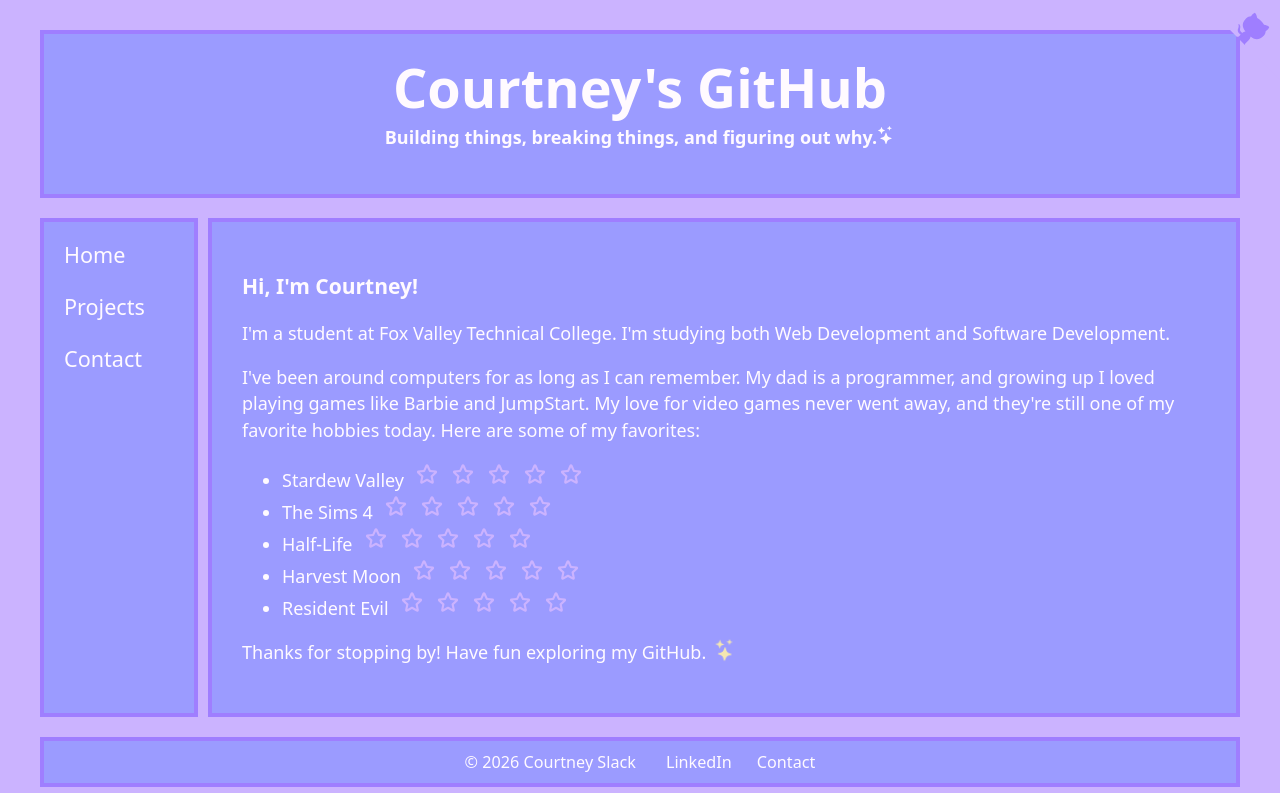
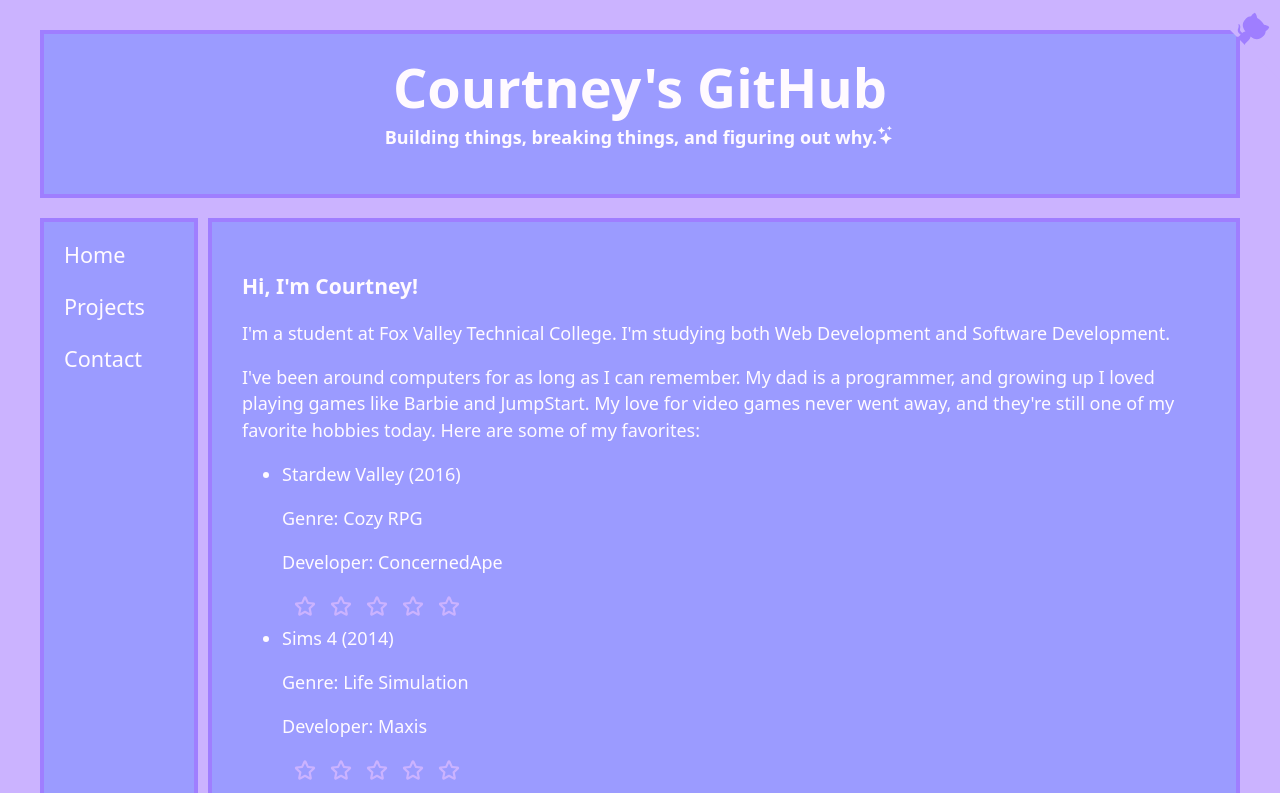
Before and after one commit to courtslack/courtslack.github.io, a React (Vite) app: page / in a window 1280 px wide. Shown: the top 793 px of the page. Built offline with nearby package versions, Linux system fonts and the light colour scheme.

Commit message:
Assingment 4 updates games list to a json file

```diff
--- /dev/null
+++ b/public/data/videoGames.json
@@ -0,0 +1,39 @@
+
+[
+    {
+        "id": 1,
+        "title": "Stardew Valley",
+        "year": 2016,
+        "genre": "Cozy RPG",
+        "developer": "ConcernedApe",
+        "rating": 0,
+        "link": "https://www.stardewvalley.net/"
+    },
+    {
+        "id": 2,
+        "title": "Sims 4",
+        "year": 2014,
+        "genre": "Life Simulation",
+        "developer": "Maxis",
+        "rating": 0,
+        "link": "https://www.ea.com/games/the-sims/the-sims-4"
+    },
+    {
+        "id": 3,
+        "title": "Half-Life",
+        "year": 1998,
+        "genre": "First-Person Shooter",
+        "developer": "Valve",
+        "rating": 0,
+        "link": "https://store.steampowered.com/app/70/HalfLife/"
+    },
+    {
+        "id": 4,
+        "title": "Harvest Moon: Save the Homeland",
+        "year": 2001,
+        "genre": "Farming Simulation",
+        "developer": "Victor Interactive Software",
+        "rating": 0,
+        "link": "https://en.wikipedia.org/wiki/Harvest_Moon:_Save_the_Homeland"
+    }
+]
--- a/src/components/Body.jsx
+++ b/src/components/Body.jsx
@@ -1,32 +1,52 @@
-import { BsStars } from "react-icons/bs";
-import StarRating from "./StarRating";
-
-const videoGames = [
-  {
-    name: "Stardew Valley",
-    link: "https://stardewvalleywiki.com/Stardew_Valley_Wiki"
-  },
-  {
-    name: "The Sims 4",
-    link: "https://sims.fandom.com/wiki/The_Sims_4"
-  },
-  {
-    name: "Half-Life",
-    link: "https://half-life.fandom.com/wiki/Half-Life"
-  },
-  {
-    name: "Harvest Moon",
-    link: "https://harvestmoon.fandom.com/wiki/Harvest_Moon:_Save_The_Homeland"
-  },
-  {
-    name: "Resident Evil",
-    link: "https://residentevil.fandom.com/wiki/Resident_Evil_Wiki"
-  }
-]
+import { BsStars } from "react-icons/bs"
+import StarRating from "./StarRating"
+import { useState, useEffect } from "react"
 
 function Body() {
+
+    const [game, setGame] = useState([])
+    const [ isLoading, setIsLoading ] = useState(true)
+    const [error, setError] = useState(null)
+
+    useEffect(() => {
+
+         // immediately invoked async function — async function that runs as soon as it is created
+        (async () => {
+
+            try {
+                // find data
+                const url = '/data/videoGames.json'
+
+                // fetch data
+                const response = await fetch(url)
+
+                // convert data to JS
+                const data = await response.json()
+
+                // put data into state
+                setGame(data)
+            }
+            catch (err) {
+                console.log(err)
+            }
+            finally{
+              setIsLoading(false)
+            }
+
+        })()
+
+    }, []) // no dependencies - runs once
+
+    useEffect(() => {
+      if (game.length > 0) {
+        document.title = `${game.length} Favorite Games`
+      }
+    },[game])
+
+
     return (
         <div className="main-content">
+
             <h3>Hi, I'm Courtney!</h3>
 
             <p>
@@ -43,12 +63,15 @@ function Body() {
 
             <div>
                 <ul>
-            {videoGames.map((game) => {
+                    {game.map((game) => {
                         return (
-                <li key={game.name}>
-                    <a href={game.link}>{game.name}</a>
+                          <li key={game.id}>
+                            <a href={game.link}>{game.title}</a> ({game.year})
 
-                   <StarRating />  {/*call react component, creates conponent for ever gamey*/}
+                            <p>Genre: {game.genre}</p>
+                            <p>Developer: {game.developer}</p>
+
+                            <StarRating initialRating={game.rating} />
                         </li>
                         )
                     })}
```
Also changed, not shown: 3 other files (tests, documents, lock files or other folders). Lines whose indentation alone changed are shown as unchanged.
